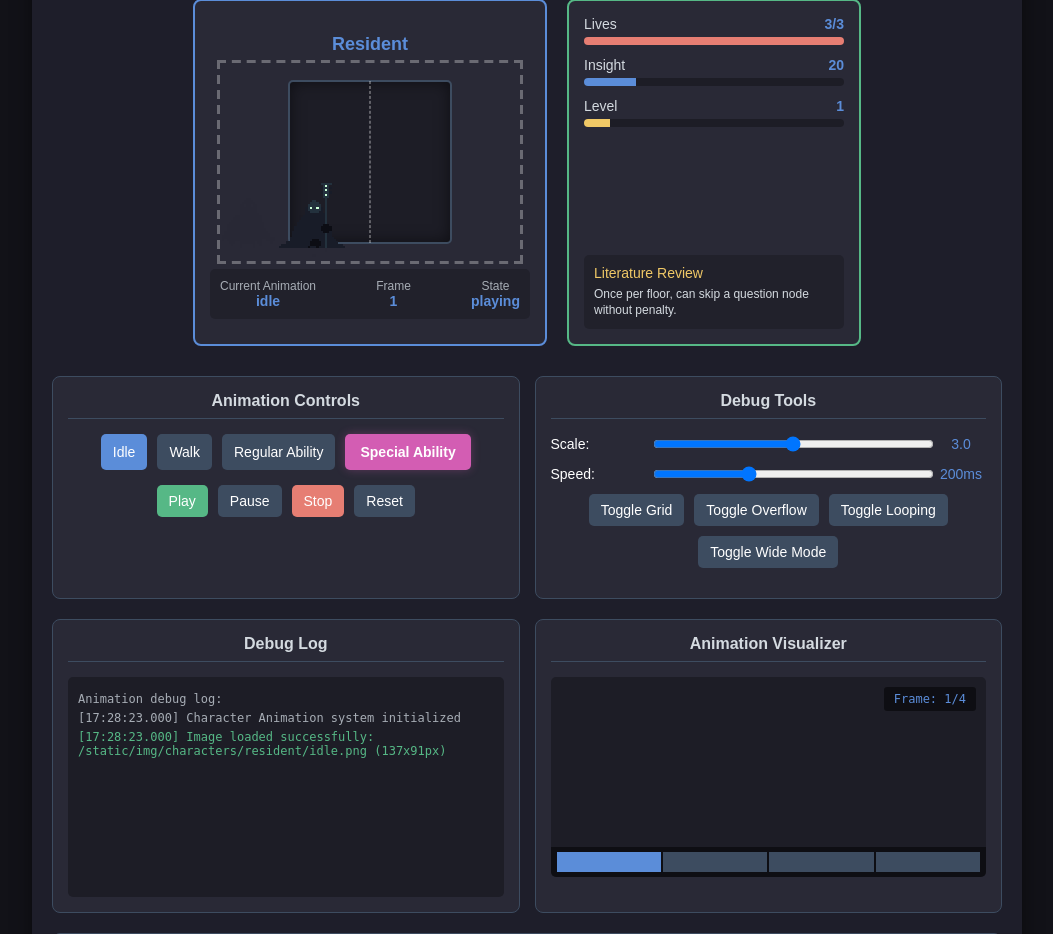
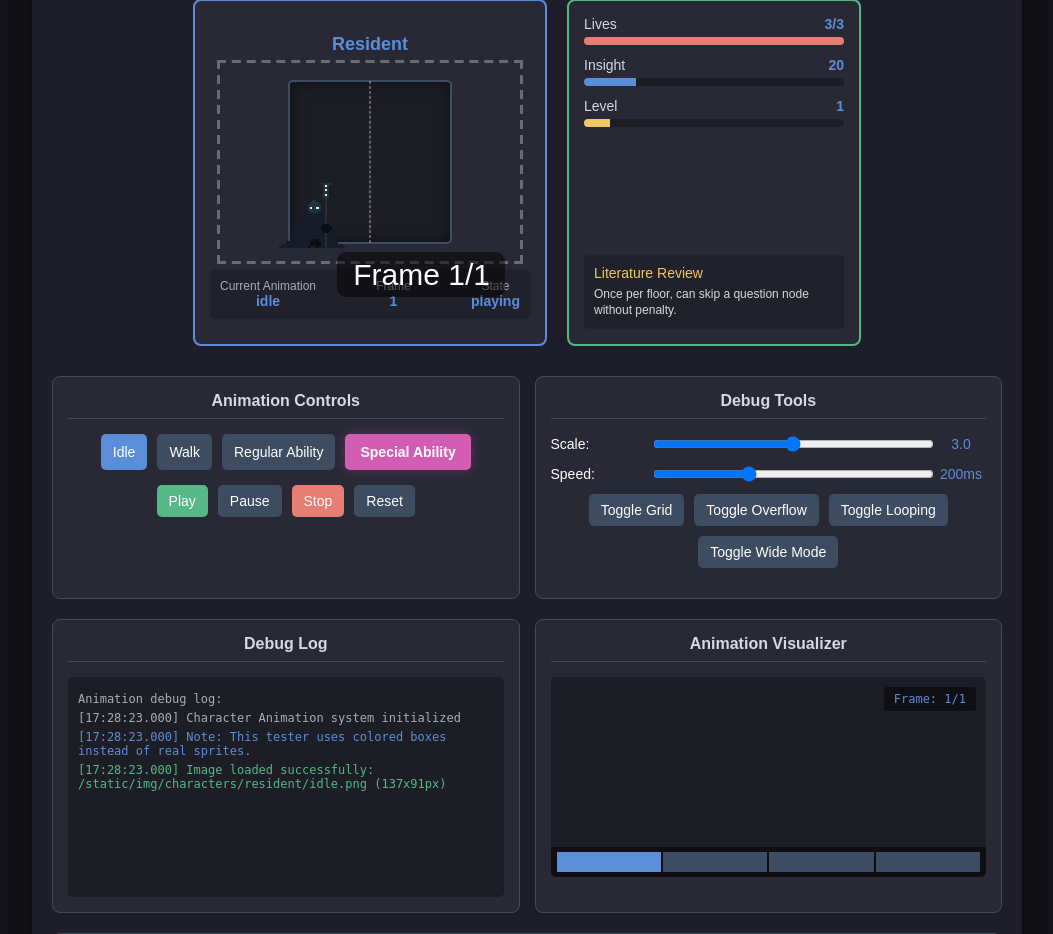
Before and after one commit to Flep-Glop/Rogue_Resident, a Flask app: page /sprite-test in a window 1280 px wide. Shown: the part 533-1467 px from the top of the page, without its empty margins (113-1166 px from the left). Run offline with Flask 3, Linux system fonts and the light colour scheme.

Commit message:
sdfsdfsdfdsfdsdfsd

```diff
--- a/medical_physics_game/templates/character_sprite_test.html
+++ b/medical_physics_game/templates/character_sprite_test.html
@@ -1220,13 +1220,7 @@ const CharacterAnimation = {
         // Add the image to the sprite
         sprite.appendChild(img);
 
-        // Handle image loading events
-        img.onload = () => {
-            this.logSuccess(`Image loaded successfully: ${imagePath} (${img.naturalWidth}x${img.naturalHeight}px)`);
-            loadingIndicator.style.display = 'none';
-
-            // Add frame indicator only for multi-frame sprites
-            if (animData.frames > 1) {
+        // Default frame indicator (will be updated on load)
         const frameIndicator = document.createElement('div');
         frameIndicator.style.position = 'absolute';
         frameIndicator.style.bottom = '5px';
@@ -1240,6 +1234,15 @@ const CharacterAnimation = {
         frameIndicator.id = 'frame-indicator';
         sprite.appendChild(frameIndicator);
         animation.frameIndicator = frameIndicator;
+
+        // Handle image loading events
+        img.onload = () => {
+            this.logSuccess(`Image loaded successfully: ${imagePath} (${img.naturalWidth}x${img.naturalHeight}px)`);
+            loadingIndicator.style.display = 'none';
+
+            // Update frame indicator text (it already exists)
+            if (animData.frames > 1) {
+                animation.frameIndicator.textContent = `Frame 1/${animData.frames}`;
             }
         };
 
@@ -1255,20 +1258,16 @@ const CharacterAnimation = {
             sprite.style.height = '80px';
             sprite.style.boxShadow = `0 0 10px ${this._getAnimationColor(animationName)}`;
 
-            // Add frame indicator for fallback
-            const frameIndicator = document.createElement('div');
-            frameIndicator.style.position = 'absolute';
-            frameIndicator.style.top = '50%';
-            frameIndicator.style.left = '50%';
-            frameIndicator.style.transform = 'translate(-50%, -50%)';
-            frameIndicator.style.color = 'white';
-            frameIndicator.style.fontSize = '32px';
-            frameIndicator.style.fontWeight = 'bold';
-            frameIndicator.style.textShadow = '2px 2px 3px black';
-            frameIndicator.textContent = '1';
-            frameIndicator.id = 'frame-indicator';
-            sprite.appendChild(frameIndicator);
-            animation.frameIndicator = frameIndicator;
+            // Update frame indicator text for fallback
+            animation.frameIndicator.style.position = 'absolute';
+            animation.frameIndicator.style.top = '50%';
+            animation.frameIndicator.style.left = '50%';
+            animation.frameIndicator.style.transform = 'translate(-50%, -50%)';
+            animation.frameIndicator.style.color = 'white';
+            animation.frameIndicator.style.fontSize = '32px';
+            animation.frameIndicator.style.fontWeight = 'bold';
+            animation.frameIndicator.style.textShadow = '2px 2px 3px black';
+            animation.frameIndicator.textContent = '1';
         };
 
         // Show a loading message if we have frames > 1
```
Lines whose indentation alone changed are shown as unchanged.
